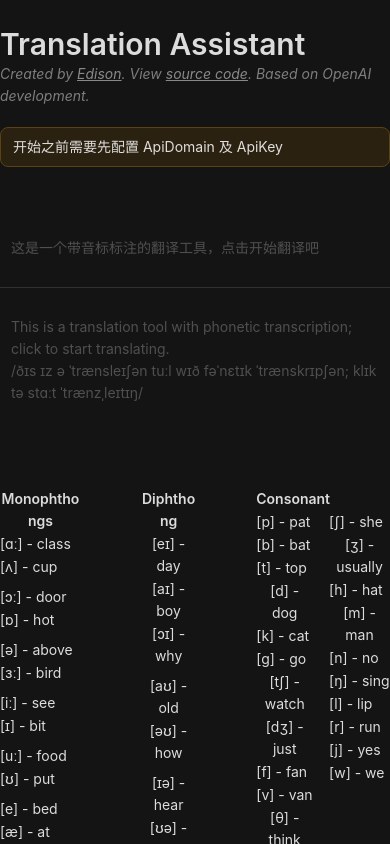
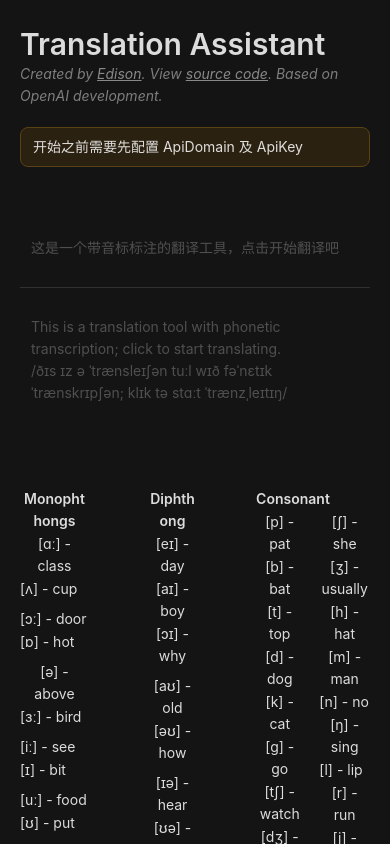
Before and after one commit to HttpStatusOK/translation-assistant, a React (Create React App) app: page / in a window 390 px wide. Shown: the top 844 px of the page. Built offline with nearby package versions, Linux system fonts and the light colour scheme.

Commit message:
styled App.js

```diff
--- a/src/App.js
+++ b/src/App.js
@@ -2,6 +2,7 @@ import TextArea from "antd/es/input/TextArea";
 import {Alert, Divider, Space, Spin, Typography} from "antd";
 import {useEffect, useState} from "react";
 import {useSearchParams} from 'react-router-dom';
+import {isMobile} from 'react-device-detect';
 
 const API_PATH = "/v1/chat/completions";
 const SIMPLE_PROMPT = `
@@ -107,7 +108,7 @@ function App() {
 
   return (
     <div>
-      <div style={{maxWidth: 600, margin: "auto"}}>
+      <div style={{maxWidth: 600, margin: "auto", padding: "0 20px"}}>
         <div>
           <Header/>
           {!apiKey &&
@@ -188,7 +189,7 @@ const SimpleComponent = ({ result, loading }) => {
 const PhoneticSymbols = () => {
   return (
     <>
-      <Space size={60} align={"start"}>
+      <Space size={isMobile ? 20 : 60} align={"start"}>
 
         <Space direction="vertical" size={1} align={"start"}>
           <Typography.Text strong>Monophthongs</Typography.Text>
```
